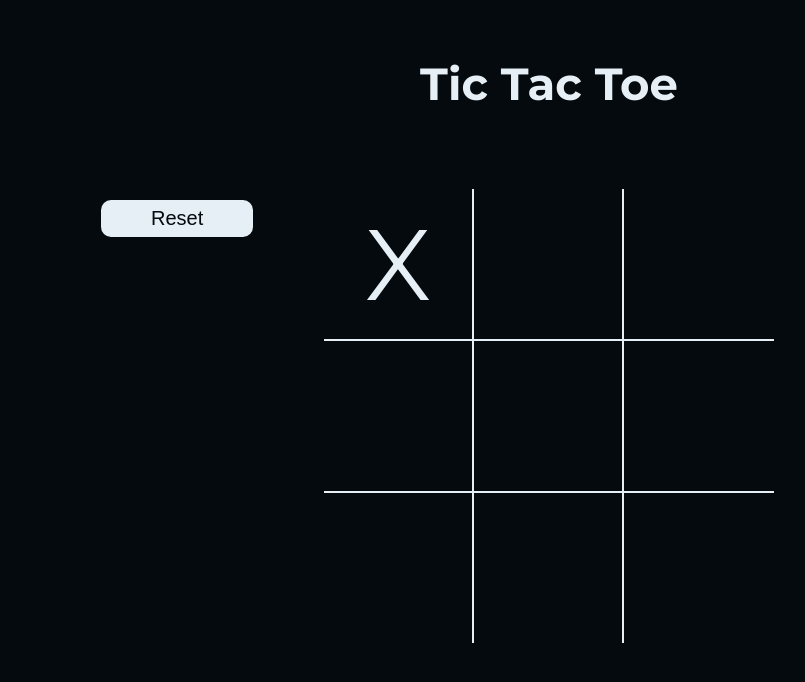
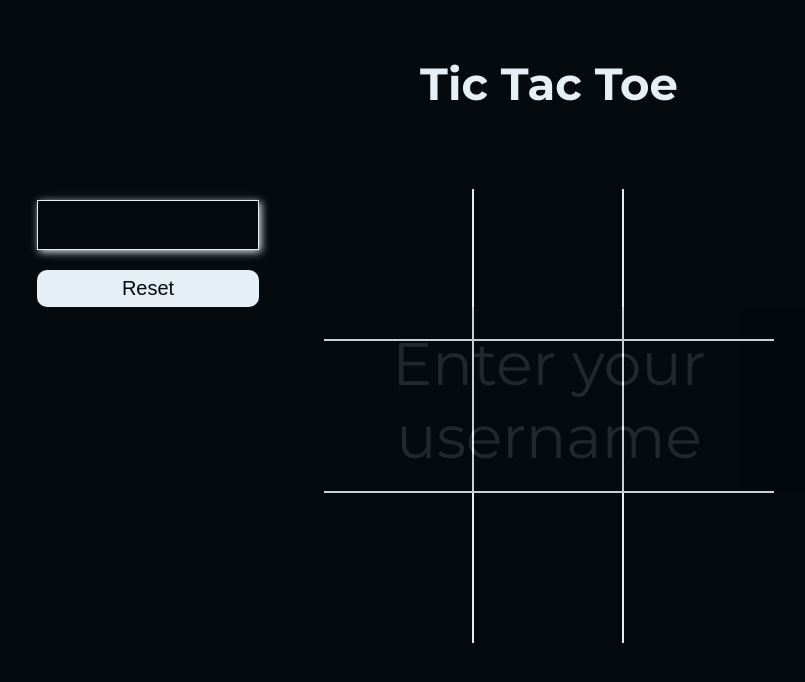
Before and after one commit to DavydTseluiko/tic-tac-toe-js, a plain HTML site: page index.html in a window 1280 px wide. Both pictures are taken after a click on the element 490 px from the left and 265 px from the top of the page. Shown: the whole page, without its empty margins (91-896 px from the left). Drawn offline with Linux system fonts and the light colour scheme.

Commit message:
Ask for a name

```diff
--- a/css/style.css
+++ b/css/style.css
@@ -65,6 +65,7 @@ h1 {
   opacity: 0;
   visibility: hidden;
   transition: opacity 1s ease-out, visibility 1s ease-out;
+  text-align: center;
 }
 
 .winner.show {
@@ -75,14 +76,14 @@ h1 {
 .buttons {
   position: absolute;
   top: 25vh;
-  left: 15vw;
+  left: 10vw;
 
   display: flex;
   flex-direction: column;
-  gap: 10px;
+  gap: 20px;
 }
 
-.buttons > * {
+.buttons > button {
   background-color: var(--white);
   color: var(--black);
   border: none;
@@ -93,7 +94,23 @@ h1 {
   transition: all 0.5s ease-out;
 }
 
-.buttons > *:hover {
+.buttons > button:hover {
   background-color: #bebebe;
-  box-shadow: 0 0 20px var(--white);
+  box-shadow: 0 0 12px var(--white);
 }
+
+.name {
+  background-color: var(--black);
+  border: 1px solid var(--white);
+  box-shadow: 2px 2px 8px var(--white);
+  color: var(--white);
+  font-size: 24px;
+  padding: 10px;
+  width: 200px;
+  transition: box-shadow 0.5s ease-out;
+}
+
+.name:focus {
+  outline: none;
+  box-shadow: 2px 2px 12px var(--white);
+}
--- a/index.html
+++ b/index.html
@@ -20,6 +20,7 @@
       <div class="block" data-index="9"></div>
     </div>
     <div class="buttons">
+      <input type="text" class="name" maxlength="15" />
       <button class="reset">Reset</button>
     </div>
     <div class="winner"></div>
--- a/js/script.js
+++ b/js/script.js
@@ -1,9 +1,27 @@
 const gameBoard = (function () {
   const board = document.querySelectorAll(".block");
   const resetGame = document.querySelector(".reset");
+  const name = document.querySelector(".name");
+
+  function askPlayerForName() {
+    const userName = document.querySelector(".winner");
+
+    userName.textContent = `Enter your username`;
+    userName.classList.add("show");
+
+    setTimeout(() => {
+      userName.classList.remove("show");
+    }, 2200);
+  }
 
   board.forEach((block) =>
-    block.addEventListener("click", (event) => gameControl.playGame(event))
+    block.addEventListener("click", (event) => {
+      if (name.value !== "") {
+        gameControl.playGame(event);
+      } else {
+        askPlayerForName();
+      }
+    })
   );
   resetGame.addEventListener("click", (event) => gameControl.playGame(event));
 
@@ -11,7 +29,7 @@ const gameBoard = (function () {
     board.forEach((block) => (block.textContent = ""));
   }
 
-  return { board, reset };
+  return { board, reset, name };
 })();
 
 const player = function (name, mark) {
@@ -19,9 +37,13 @@ const player = function (name, mark) {
 };
 
 const gameControl = (function () {
-  const randomMarks = defineRandomMarks();
-  const firstPlayer = player("David", randomMarks[0]);
-  const secondPlayer = player("John", randomMarks[1]);
+  let randomMarks = defineRandomMarks();
+  let firstPlayer;
+  gameBoard.name.addEventListener(
+    "input",
+    () => (firstPlayer = player(gameBoard.name.value, randomMarks[0]))
+  );
+  let secondPlayer = player("Bot", randomMarks[1]);
 
   let roundPlayed = 1;
 
@@ -109,6 +131,11 @@ const gameControl = (function () {
       defineWinner(player);
       gameBoard.reset();
       roundPlayed = 1;
+
+      randomMarks = defineRandomMarks();
+      firstPlayer.mark = randomMarks[0];
+      secondPlayer.mark = randomMarks[1];
+      console.log(randomMarks);
     }
   }
   function playGame(event) {
```
